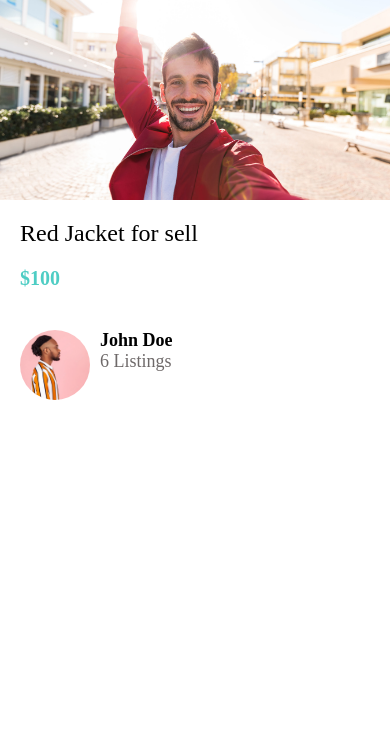
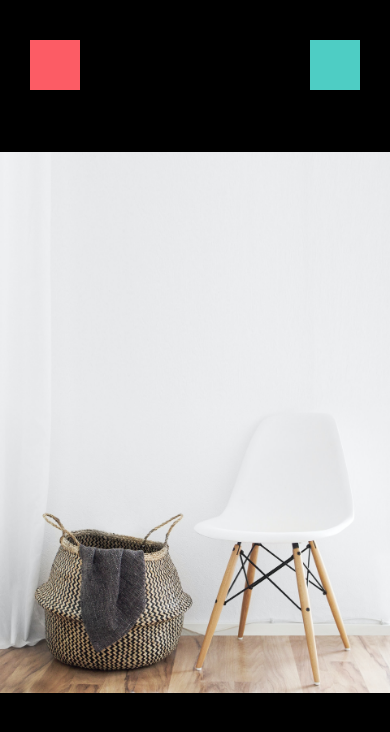
Before and after one commit to zahid2022skipq/ecommerceapp, a React Native app: screen / in a window 390 px wide. Shown: the top 732 px of the page. Built offline with nearby package versions, Linux system fonts and the light colour scheme.

Commit message:
Improving Image screen

```diff
--- a/App.js
+++ b/App.js
@@ -14,7 +14,7 @@ import ListingComponentScreen from "./app/screens/ListingComponentScreen";
 // </View>
 
 export default function App() {
-  return <ListingComponentScreen />;
+  return <ViewImageScreen />;
 }
 
 const styles = StyleSheet.create({});
```
